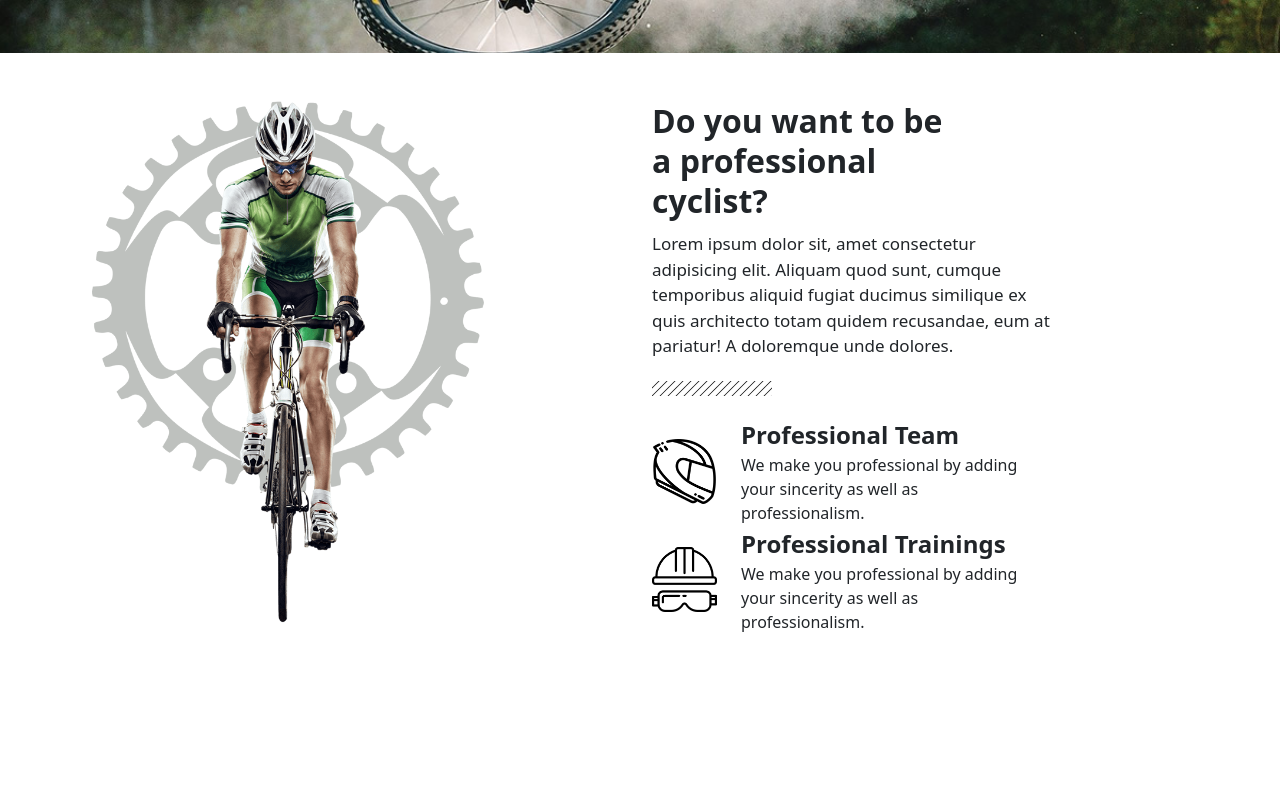
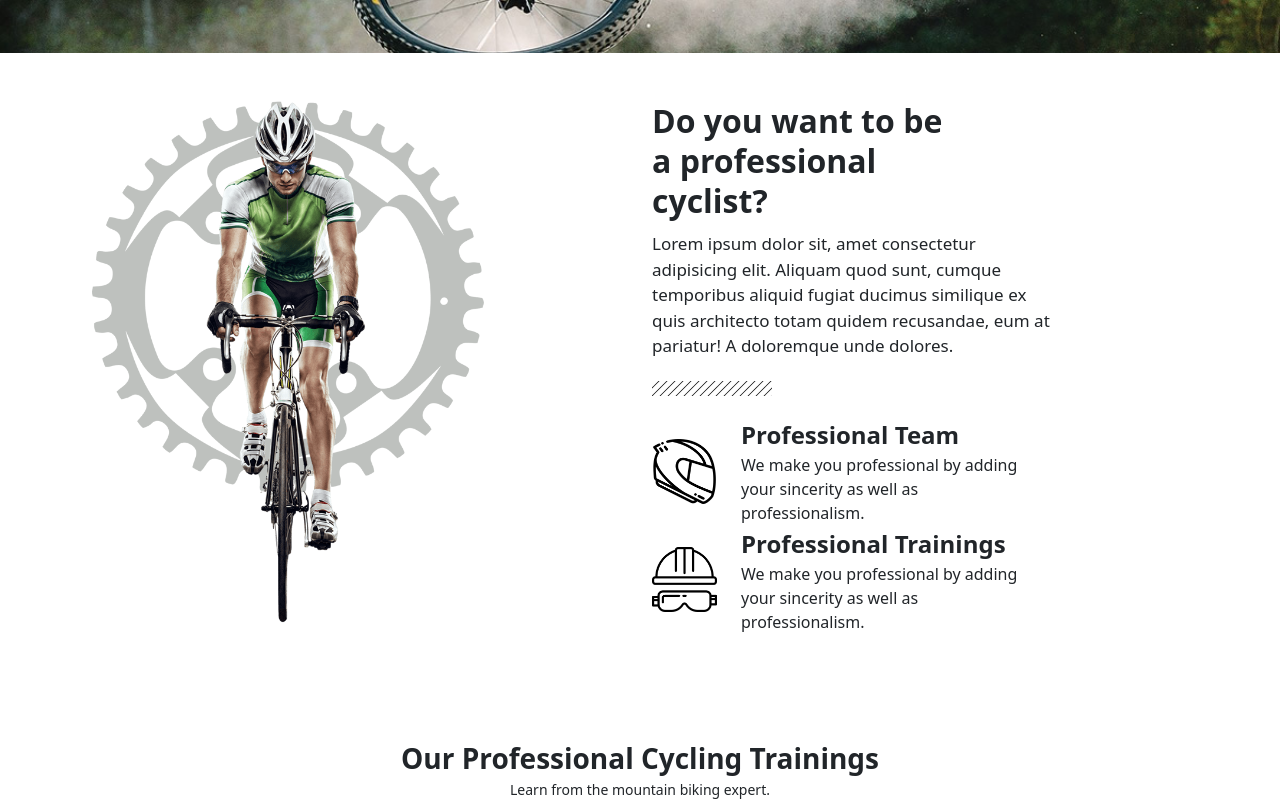
Before and after one commit to MatteoDiMartino/proj-html-vuejs, a Vue app: page / in a window 1280 px wide. Shown: the part 545-1345 px from the top of the page. Before the commit the page ends 1282 px from the top, so only its background shows below. Built offline with nearby package versions, Linux system fonts and the light colour scheme.

Commit message:
feat: add txt new component

```diff
--- a/src/components/PageSec2.vue
+++ b/src/components/PageSec2.vue
@@ -8,6 +8,14 @@ export default {
 
 <template>
 
+<div class="container">
+    <div class="row">
+        <div class="ms-box-txt text-center">
+            <div class="fw-bold fs-3">Our Professional Cycling Trainings</div>
+        </div>
+        <small class="text-center">Learn from the mountain biking expert.</small>
+    </div>
+</div>
 
 </template>
 
```
